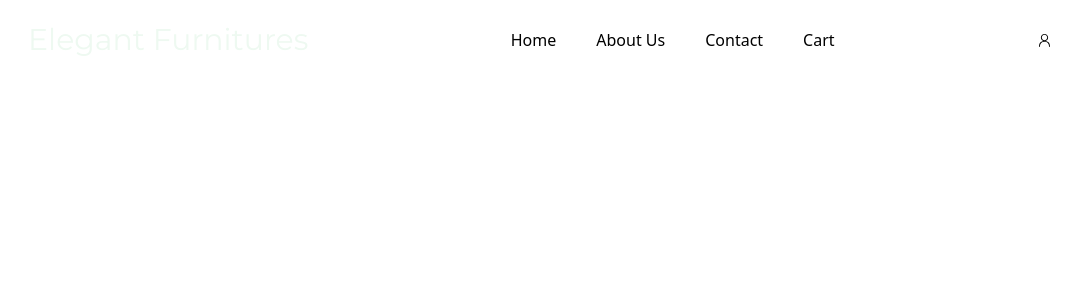
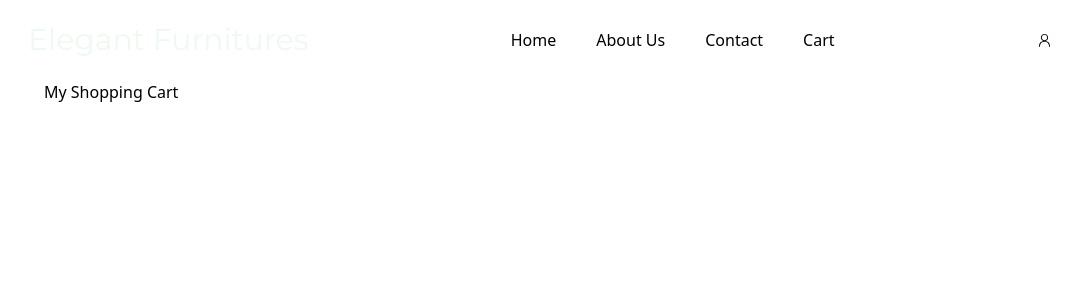
Before and after one commit to Peliah/timbu-shop, a React (Vite) app: page /cart in a window 1280 px wide. Shown: the top 300 px of the page, without its empty margins (100-1181 px from the left). Built offline with nearby package versions, Linux system fonts and the light colour scheme.

Commit message:
almighty push

```diff
--- a/src/App.jsx
+++ b/src/App.jsx
@@ -3,6 +3,7 @@ import { BrowserRouter, Routes, Route } from 'react-router-dom'
 import { AuthProvider } from './hooks/AuthContext/AuthProvider'
 import HomePage from './Pages/ShopPages/HomePage'
 import Navbar from './component/Navbar'
+import Cart from './Pages/ShopPages/Cart'
 
 const App = () => {
   return (
@@ -10,9 +11,8 @@ const App = () => {
       <AuthProvider>
         <Navbar />
         <Routes>
-          <Route path='/' element={<HomePage />}>
-            {/* <Route path/> */}
-          </Route>
+          <Route path='/' element={<HomePage />}/>
+            <Route path='/cart' element={<Cart/>}/>
         </Routes>
       </AuthProvider>
     </BrowserRouter>
--- a/src/Pages/ShopPages/Cart.jsx
+++ b/src/Pages/ShopPages/Cart.jsx
@@ -0,0 +1,16 @@
+import React from 'react'
+
+const Cart = () => {
+  return (
+    <div className='min-h-screen pt-20 px-36'>
+       <div>
+        My Shopping Cart
+        <div>
+
+        </div>
+       </div>
+    </div>
+  )
+}
+
+export default Cart
--- a/src/component/Navbar.jsx
+++ b/src/component/Navbar.jsx
@@ -1,5 +1,6 @@
 import { PersonIcon } from '@radix-ui/react-icons'
 import React, { useEffect, useState } from 'react'
+import { Link } from 'react-router-dom'
 
 const Navbar = () => {
 
@@ -9,10 +10,10 @@ const Navbar = () => {
             <div className='w-full flex flex-row items-center justify-between h-10 pl-32 pr-32 '>
                 <figcaption className='font-Montserrat text-3xl capitalize text-secondary'>Elegant Furnitures</figcaption>
                 <ul className=' flex flex-row gap-10'>
-                    <li>Home</li>
-                    <li>About Us</li>
+                    <li><Link to={'/'}>Home</Link></li>
+                    <li><Link>About Us</Link></li>
                     <li>Contact</li>
-                    <li>Cart</li>
+                    <li><Link to={'/cart'}>Cart</Link></li>
                 </ul>
                 <p><PersonIcon /></p>
             </div>
```
